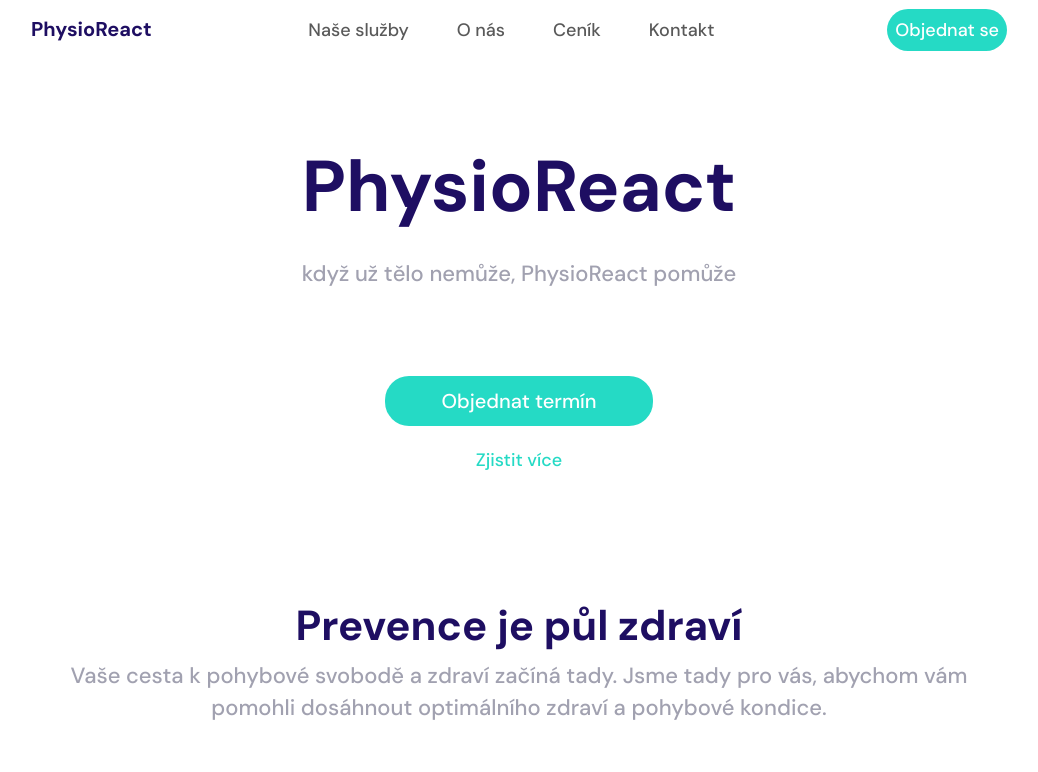
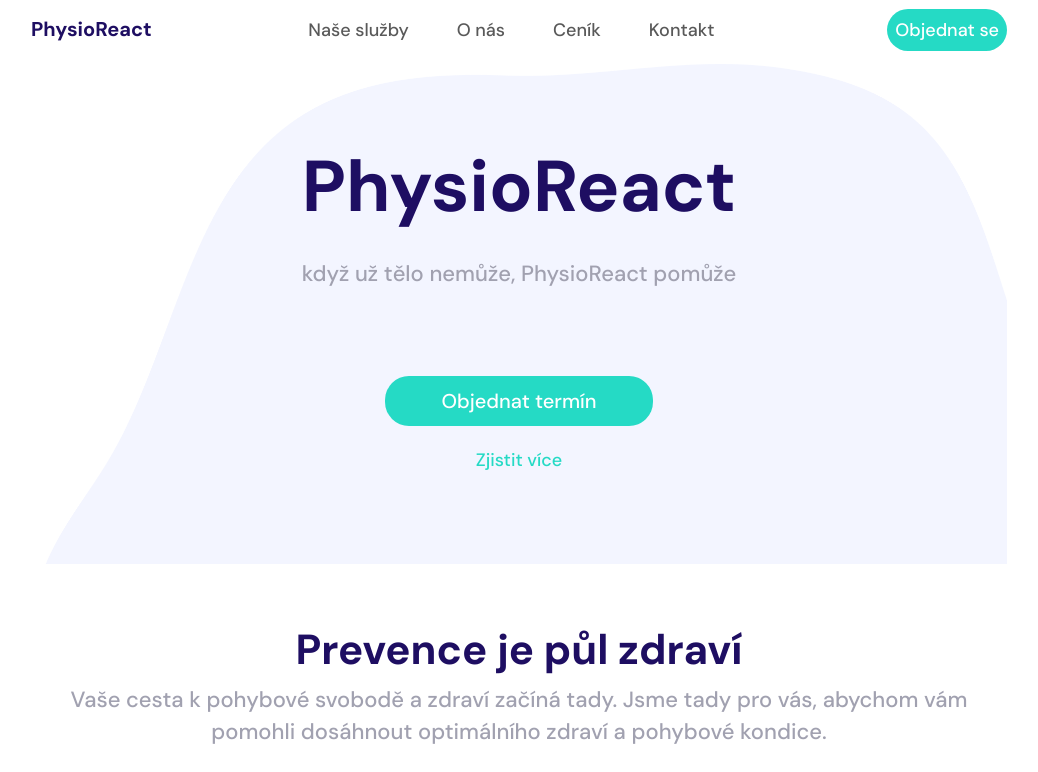
Before and after one commit to iStwer/team-project-and-BE, a React (Create React App) app: page / in a window 1280 px wide. Shown: the top 772 px of the page, without its empty margins (121-1159 px from the left). Built offline with nearby package versions, Linux system fonts and the light colour scheme.

Commit message:
added background img

```diff
--- a/src/pages/landing-page/LandingPage.css
+++ b/src/pages/landing-page/LandingPage.css
@@ -1,6 +1,16 @@
 .container {
   max-width: 1000px;
 }
+
+.first-section {
+  background-image: url('./background.png');
+
+  height: 500px;
+
+  background-repeat: no-repeat;
+  background-size: 120%;
+}
+
 .logo {
   font-size: 72px;
   font-weight: 700;
@@ -67,7 +77,7 @@
   line-height: 52px;
   color: var(--heading-color);
   text-align: center;
-  padding-top: 120px;
+  padding-top: 60px;
 }
 
 .intro-text {
--- a/src/pages/landing-page/LandingPage.tsx
+++ b/src/pages/landing-page/LandingPage.tsx
@@ -8,8 +8,8 @@ import { Button, Container, Col, Row } from 'react-bootstrap';
 
 export const LandingPage = () => {
   return (
-    <Container fluid className='container'>
-      <section>
+    <Container>
+      <section className='first-section'>
         <h1 className='logo'>PhysioReact</h1>
         <p className='slogan'>když už tělo nemůže, PhysioReact pomůže</p>
         <div className='section1-buttons'>
```
Also changed, not shown: src/pages/landing-page/background.png (added).
